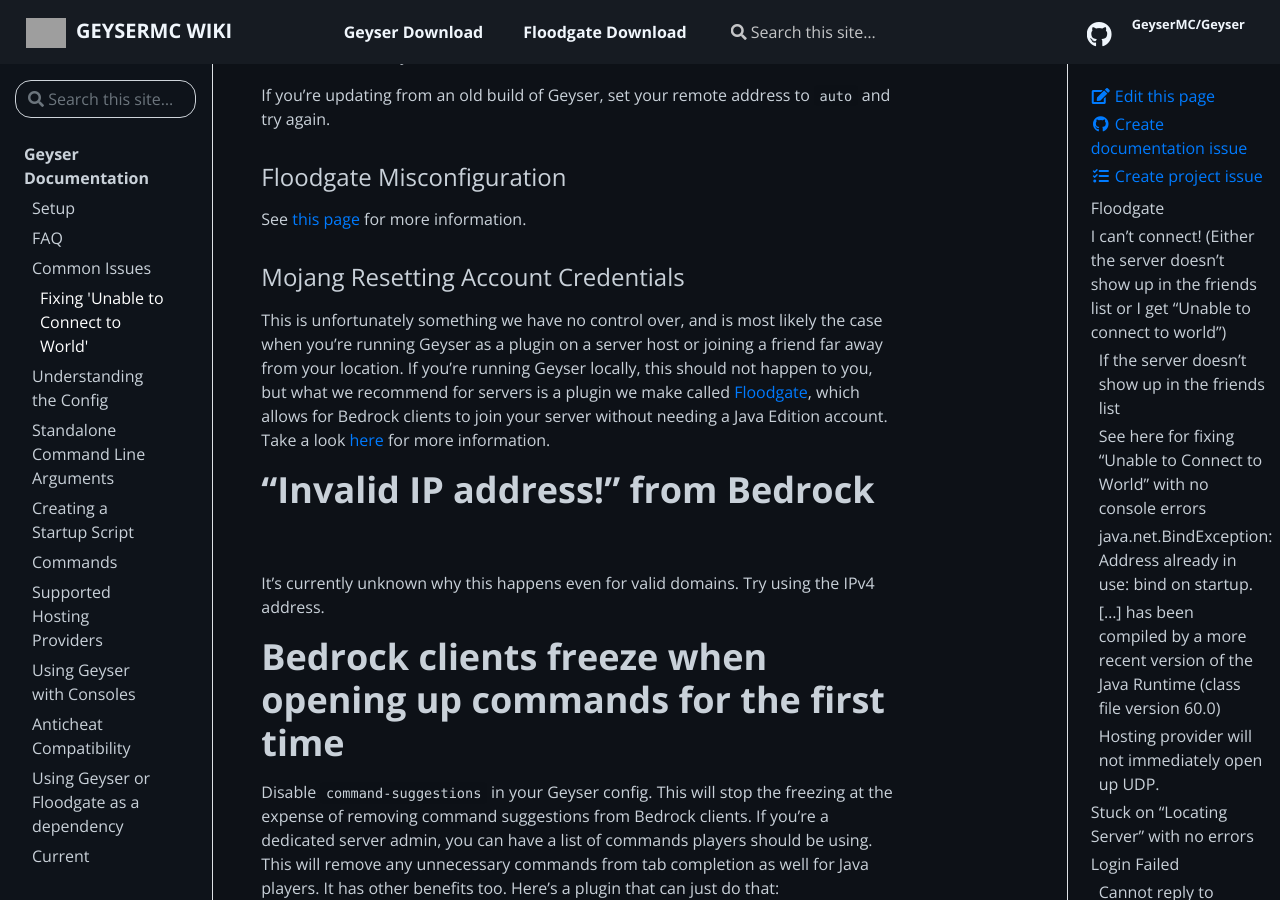
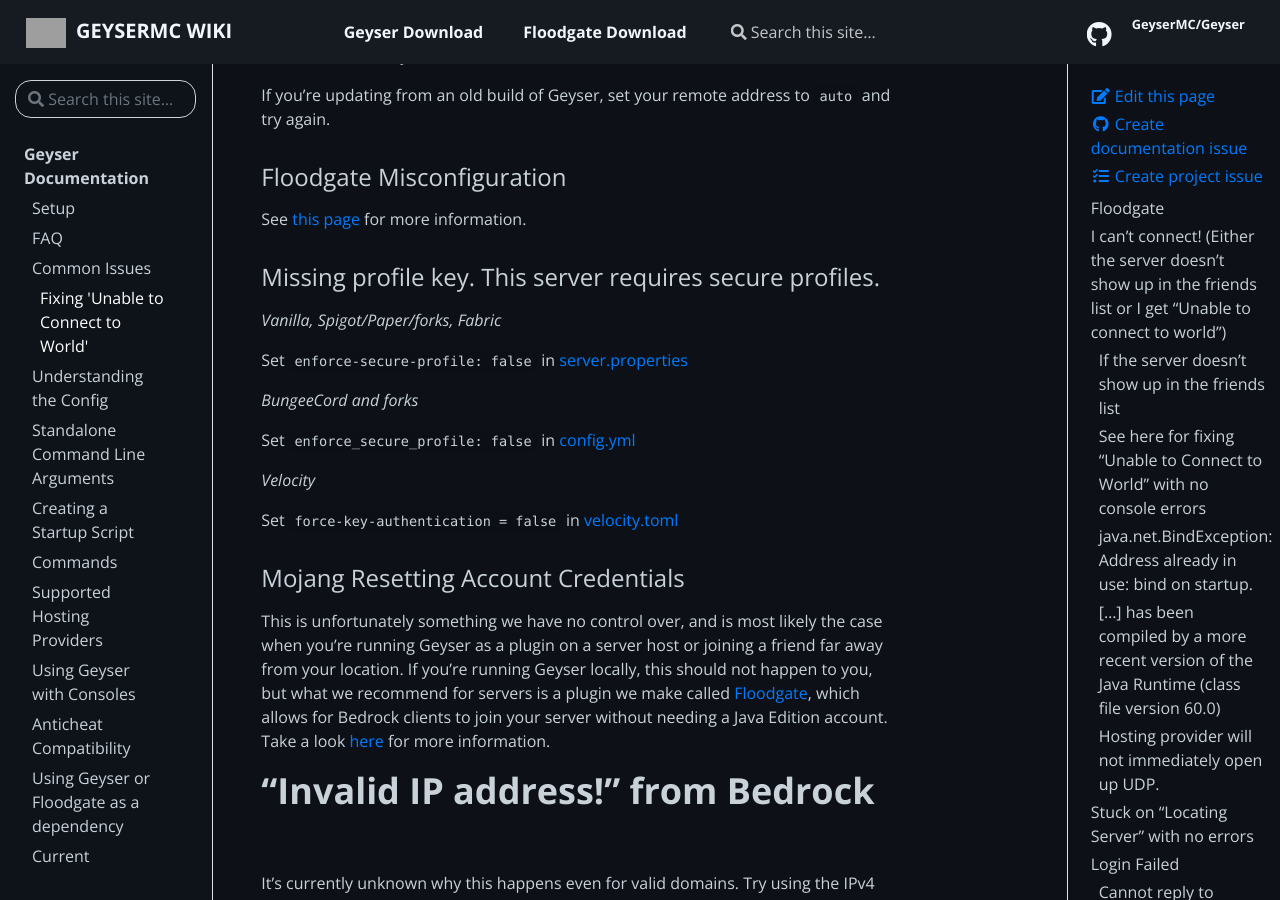
Before and after one commit to GeyserMC/GeyserWiki, a Jekyll site: the page built from _docs/geyser/common-issues.md, in a window 1280 px wide and 900 px high, scrolled down 2888 px. Built offline with Jekyll 4.4.1, drawn with Linux system fonts in a browser that asks for light colours; grey boxes are pictures that could not be loaded.

Commit message:
Add documentation for enforce-secure-profile

```diff
--- a/_docs/geyser/common-issues.md
+++ b/_docs/geyser/common-issues.md
@@ -72,6 +72,20 @@
 ### Floodgate Misconfiguration
 See [this page](/floodgate/issues/) for more information.
 
+### Missing profile key. This server requires secure profiles.
+
+*Vanilla, Spigot/Paper/forks, Fabric*
+
+Set `enforce-secure-profile: false` in [server.properties](https://minecraft.fandom.com/wiki/Server.properties)
+
+*BungeeCord and forks*
+
+Set `enforce_secure_profile: false` in [config.yml](https://www.spigotmc.org/wiki/bungeecord-configuration-guide/)
+
+*Velocity*
+
+Set `force-key-authentication = false` in [velocity.toml](https://github.com/PaperMC/Velocity/blob/dev/3.0.0/proxy/src/main/resources/default-velocity.toml#L19)
+
 ### Mojang Resetting Account Credentials
 This is unfortunately something we have no control over, and is most likely the case when you're running Geyser as a plugin on a server host or joining a friend far away from your location. If you're running Geyser locally, this should not happen to you, but what we recommend for servers is a plugin we make called [Floodgate](https://github.com/GeyserMC/Floodgate), which allows for Bedrock clients to join your server without needing a Java Edition account. Take a look [here](Floodgate) for more information.
 
```
